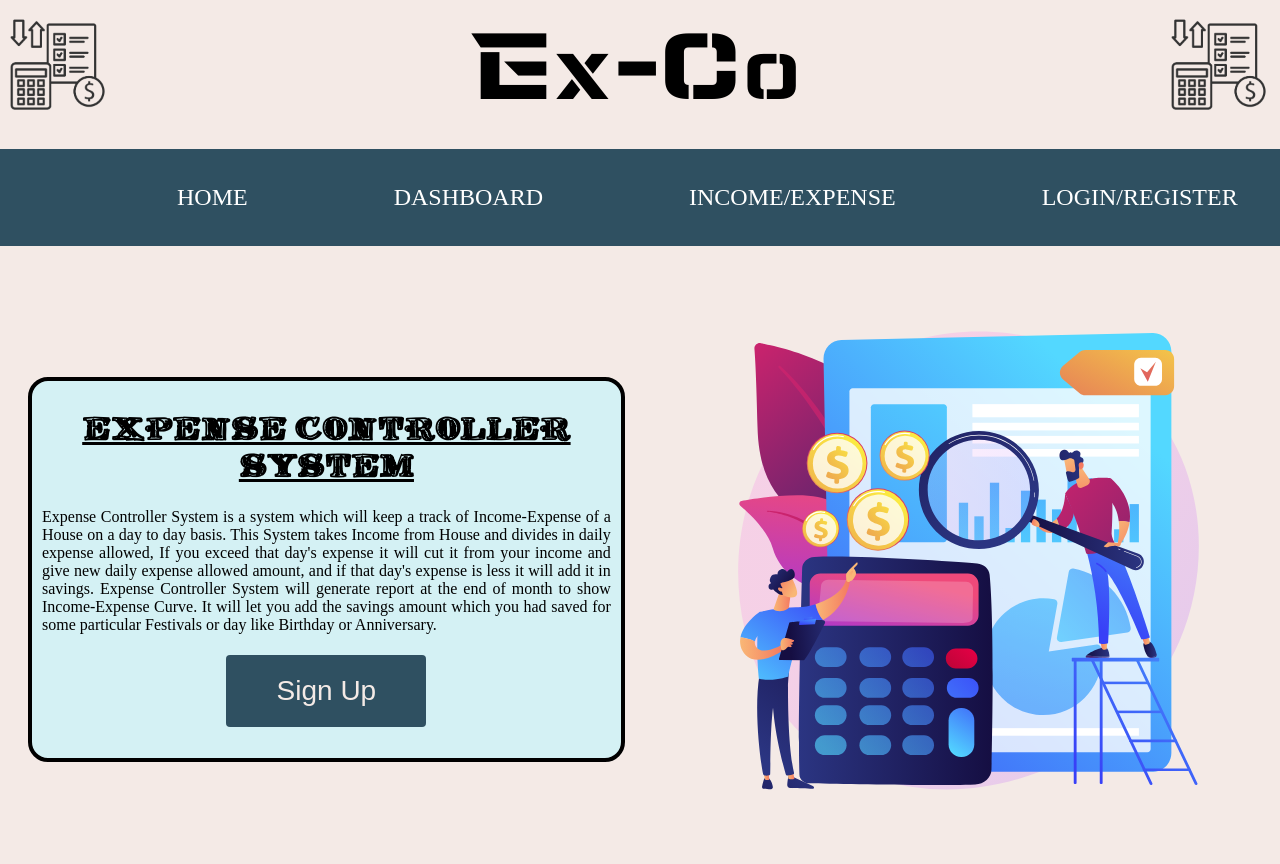
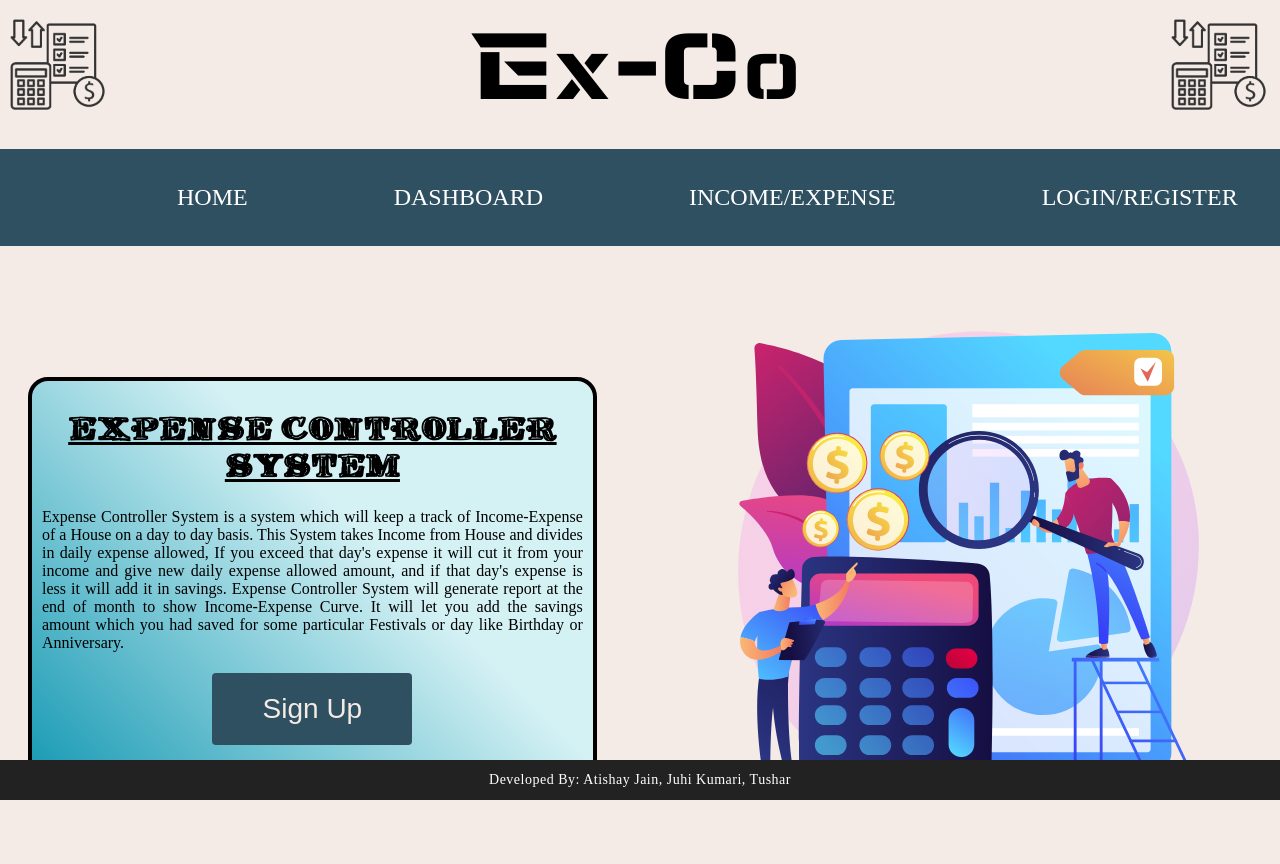
Before and after one commit to juhik7/Ex-Co, a PHP site: page / in a window 1280 px wide. Run offline with PHP 8.4, Linux system fonts and the light colour scheme; some web fonts are replaced.

Commit message:
MINOR CHANGES IN CSS

```diff
--- /dev/null
+++ b/css/footer.css
@@ -0,0 +1,32 @@
+* {
+  box-sizing: border-box;
+}
+
+footer {
+    background-color: #222;
+    color: #fff;
+    font-size: 14px;
+    bottom: 0;
+    position: fixed;
+    left: 0;
+    right: 0;
+    text-align: center;
+    z-index: 999;
+}
+
+footer p {
+    margin: 10px 0;
+    font-size: 14px;
+    font-weight: 100;
+    line-height: 20px;
+    letter-spacing: 0.5px;
+}
+
+footer i {
+    color: red;
+}
+
+footer a {
+    color: #3c97bf;
+    text-decoration: none;
+}
--- a/css/home.css
+++ b/css/home.css
@@ -1,3 +1,10 @@
+
+@import url('https://fonts.googleapis.com/css?family=Montserrat:400,800');
+
+* {
+  box-sizing: border-box;
+}
+
 .div1{
 	display: inline-block;
 	width: 45%;
@@ -7,7 +14,7 @@
 	padding: 10px;
 	border: 4px solid black;
 	border-radius: 20px;
-	background-color: #d4f1f4;
+  background: linear-gradient(45deg, #189ab4 ,#d4f1f4 60%);
 }
 .st1{
 	font-family: money;
--- a/incexp.html
+++ b/incexp.html
@@ -6,6 +6,7 @@
 	<link rel="stylesheet" type="text/css" href="css/header.css">
 	<link rel="stylesheet" type="text/css" href="css/nav.css">
 	<link rel="stylesheet" type="text/css" href="css/login2.css">
+	<link rel="stylesheet" type="text/css" href="css/footer.css">
 	<style type="text/css">
 		@font-face {
   			font-family: exco;
@@ -69,7 +70,7 @@
 	</div>
 	<footer>
 		<p>
-			Developed <i class="fa fa-heart"></i> by Atishay Jain, Juhi Kumari, Tushar
+			Developed By: Atishay Jain, Juhi Kumari, Tushar
 		</p>
 	</footer>
 <script src="javascript/incexp.js"></script>
--- a/index.html
+++ b/index.html
@@ -6,6 +6,7 @@
 	<link rel="stylesheet" type="text/css" href="css/header.css">
 	<link rel="stylesheet" type="text/css" href="css/nav.css">
 	<link rel="stylesheet" type="text/css" href="css/home.css">
+	<link rel="stylesheet" type="text/css" href="css/footer.css">
 	<style type="text/css">
 		@font-face {
   			font-family: exco;
@@ -32,6 +33,11 @@
 		<p style="text-align: center;"><button class="button" onclick="signUp()"><span>Sign Up </span></button></p>
 	</div>
 	<img src="assets/test.svg" width="48%" style="float: right; overflow: hidden;">
+	<footer>
+		<p>
+			Developed By: Atishay Jain, Juhi Kumari, Tushar
+		</p>
+	</footer>
 	<script src="javascript/home.js"></script>
 </body>
 </html>
--- a/logreg.html
+++ b/logreg.html
@@ -6,6 +6,7 @@
 	<link rel="stylesheet" type="text/css" href="css/header.css">
 	<link rel="stylesheet" type="text/css" href="css/nav.css">
 	<link rel="stylesheet" type="text/css" href="css/login2.css">
+	<link rel="stylesheet" type="text/css" href="css/footer.css">
 	<style type="text/css">
 		@font-face {
   			font-family: exco;
@@ -69,7 +70,7 @@
 	</div>
 	<footer>
 		<p>
-		Developed <i class="fa fa-heart"></i> by Atishay Jain, Juhi Kumari, Tushar
+			Developed By: Atishay Jain, Juhi Kumari, Tushar
 		</p>
 	</footer>
 	<script src="javascript/login.js"></script>
```
Also changed, not shown: css/login2.css (+0 -25 lines), dashboard.html (+7 -1 lines), css/dashboardS1.css (line endings or trailing spaces). Lines whose indentation alone changed are shown as unchanged.
